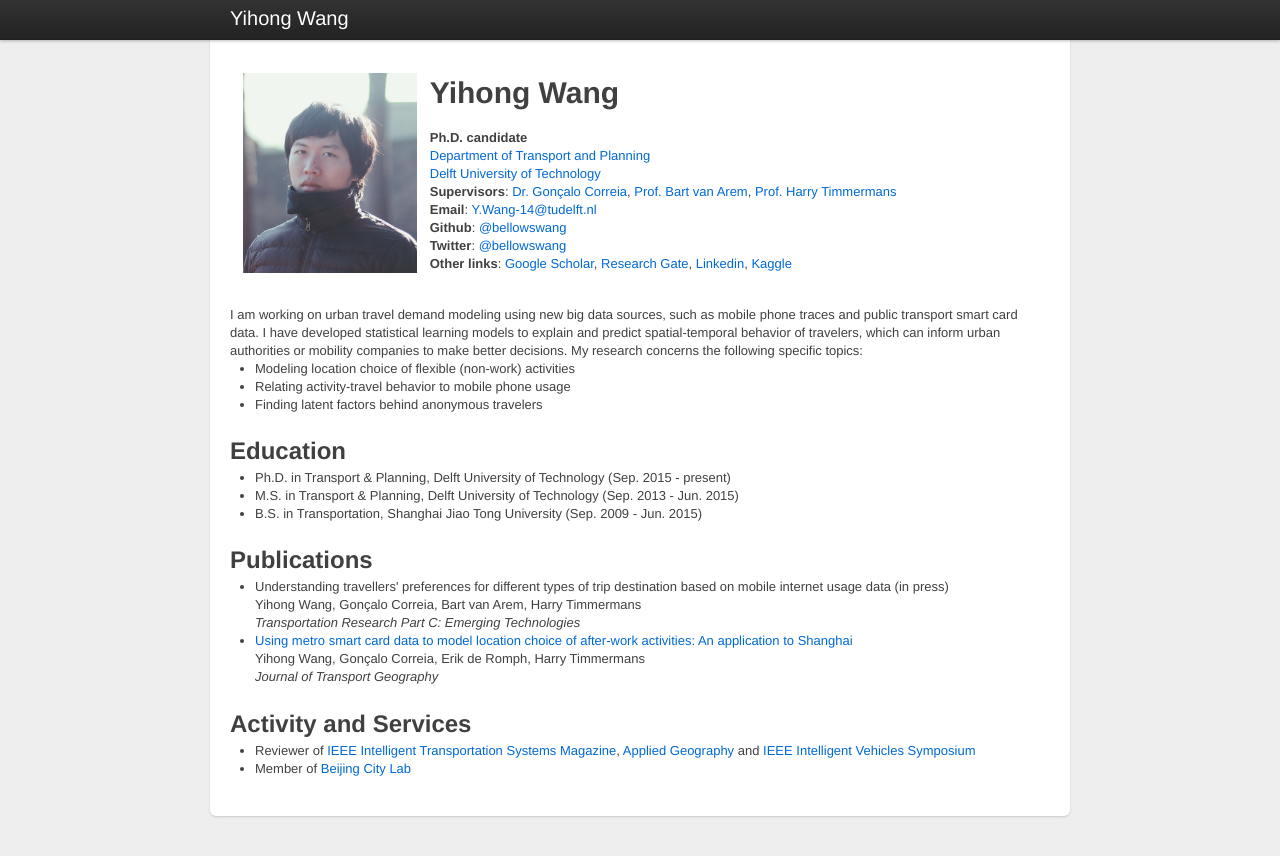
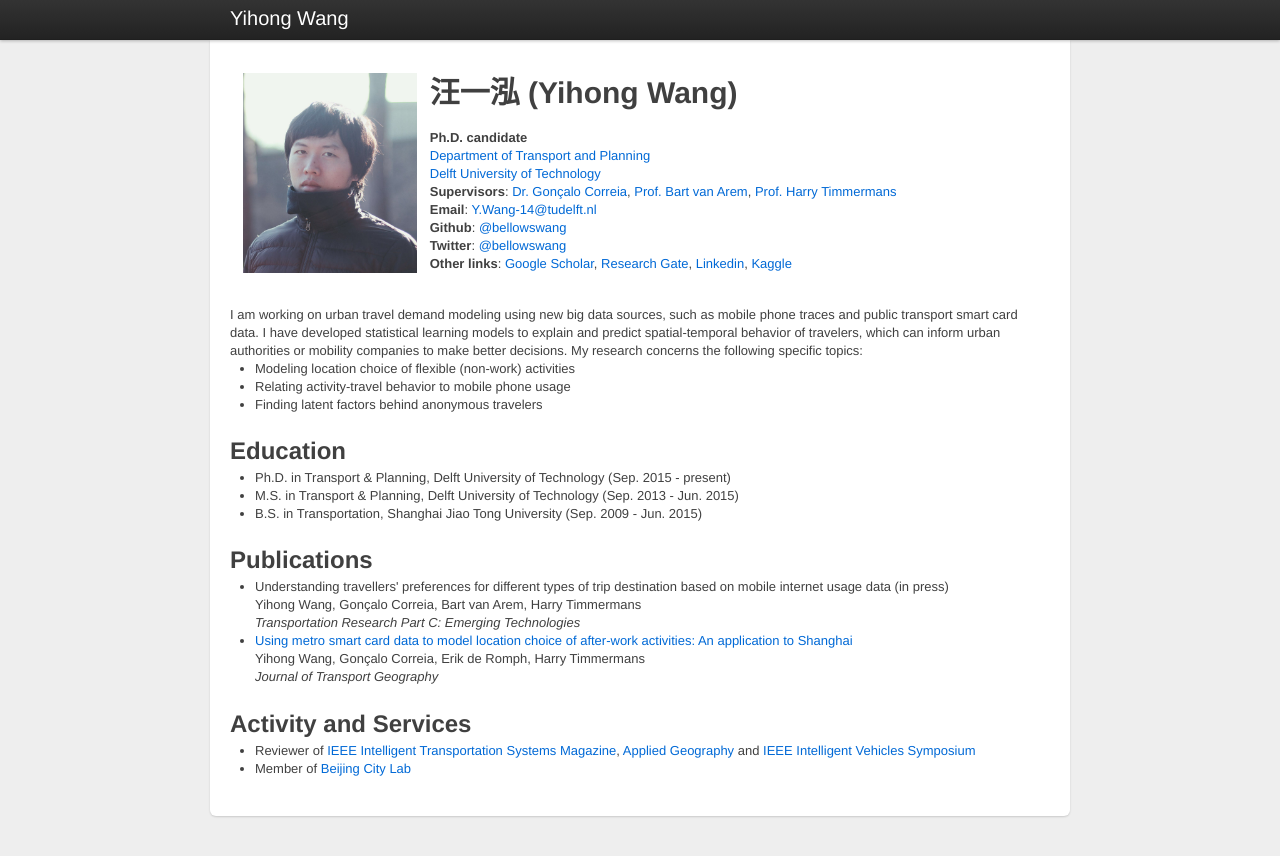
Before and after one commit to bellowswang/bellowswang.github.io, a Jekyll site: the page built from index.html, in a window 1280 px wide. Shown: the top 856 px of the page. Built offline with Jekyll 4.4.1, drawn with Linux system fonts in a browser that asks for light colours.

Commit message:
Chinese name

```diff
--- a/index.html
+++ b/index.html
@@ -9,7 +9,7 @@ title: Yihong Wang
 <img src="{{ BASE_PATH }}/data/img/4.pic.jpg" height="200px">
 </div>
 <div style="padding:15px;padding-left:20px">
-<h1> Yihong Wang </h1>
+<h1> 汪一泓 (Yihong Wang) </h1>
 <ul style="list-style-type:none">
   <li>
     <b>Ph.D. candidate</b>
```
